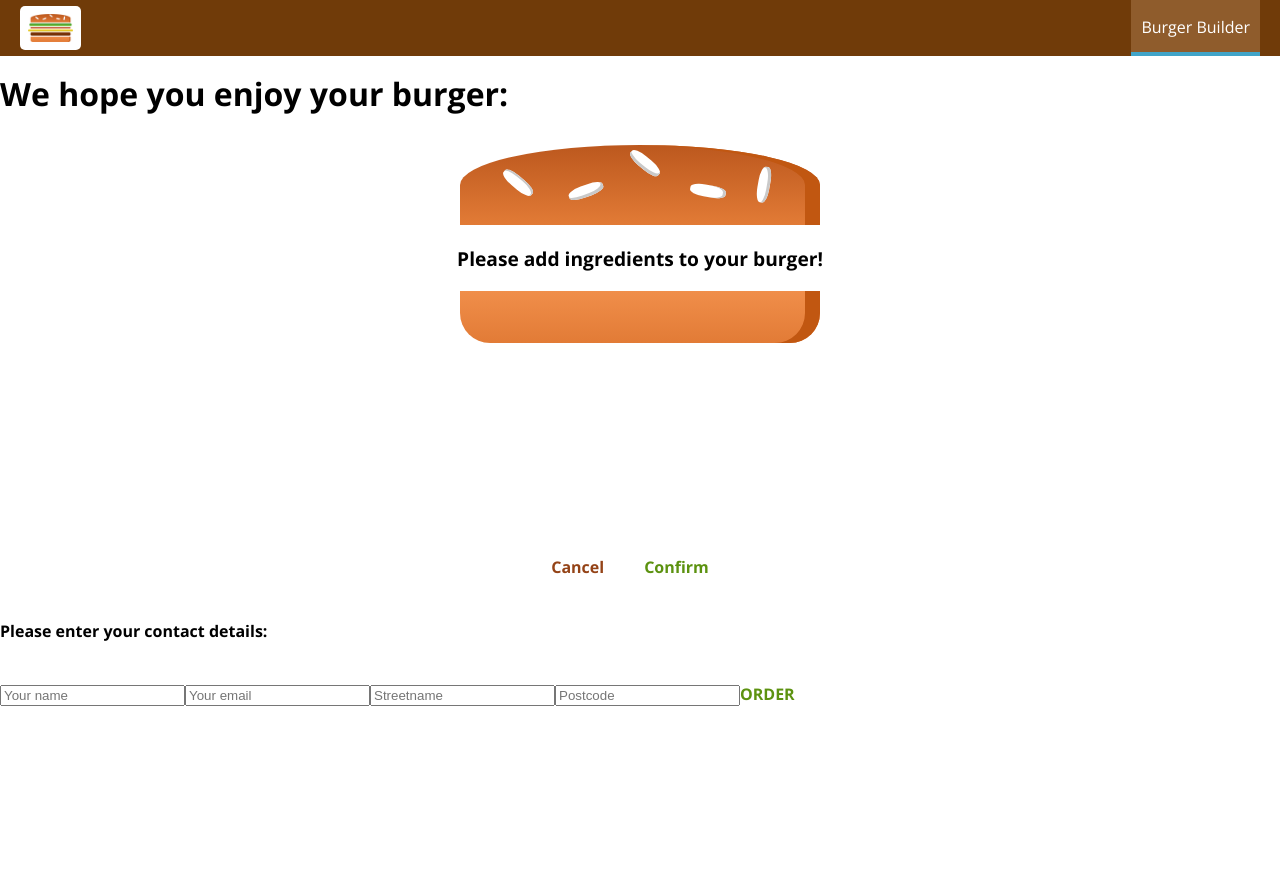
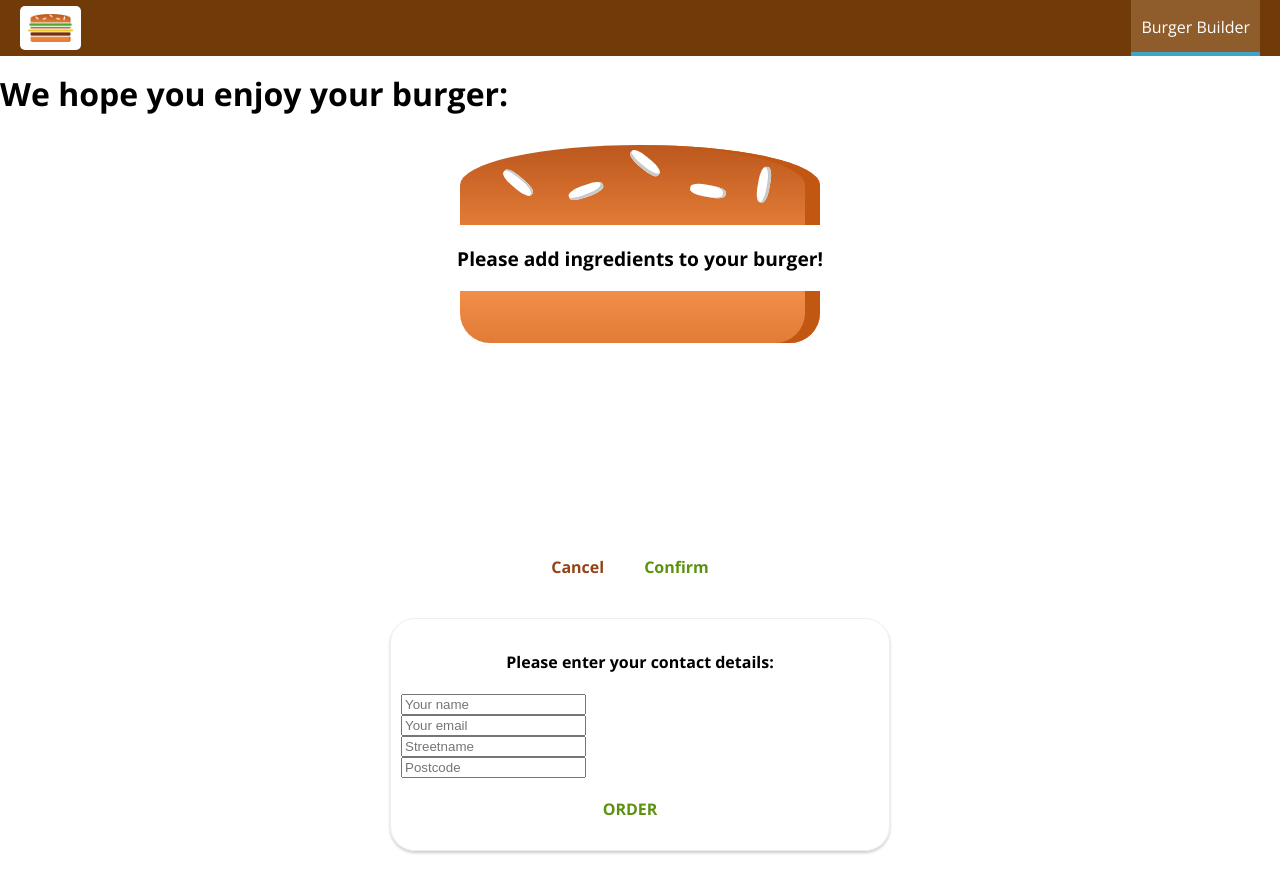
Before and after one commit to Mia5391/react-burger-builder, a React (Create React App) app: page /checkout in a window 1280 px wide. Both pictures are taken after a click on the button "Confirm". Before the commit the page ends 800 px from the top, so only its background shows below. Built offline with nearby package versions, Linux system fonts and the light colour scheme.

Commit message:
lightly style basic contact details form

```diff
--- a/src/containers/Checkout/Checkout.js
+++ b/src/containers/Checkout/Checkout.js
@@ -1,7 +1,7 @@
 import React, { Component } from 'react';
 import CheckoutSummary from '../../components/Order/CheckoutSummary/CheckoutSummary';
 import {Route} from 'react-router-dom';
-import ContactData from './ContactData/ContactData'
+import ContactData from './ContactData/ContactData';
 
 class Checkout extends Component {
     state = {
--- a/src/containers/Checkout/ContactData/ContactData.js
+++ b/src/containers/Checkout/ContactData/ContactData.js
@@ -1,5 +1,6 @@
 import React, {Component} from 'react';
 import Button from '../../../components/UI/Button/Button';
+import classes from './ContactData.module.css'
 
 
 class ContactData extends Component {
@@ -14,13 +15,13 @@
 
     render () {
         return (
-            <div>
+            <div className={classes.ContactData}>
                 <h4>Please enter your contact details:</h4>
                 <form>
-                    <input type="text" name="name" placeholder="Your name" />
-                    <input type="text" name="email" placeholder="Your email" />
-                    <input type="text" name="streetname" placeholder="Streetname" />
-                    <input type="text" name="postal" placeholder="Postcode" />
+                    <input className={classes.Input} type="text" name="name" placeholder="Your name" />
+                    <input className={classes.Input} type="text" name="email" placeholder="Your email" />
+                    <input className={classes.Input} type="text" name="streetname" placeholder="Streetname" />
+                    <input className={classes.Input} type="text" name="postal" placeholder="Postcode" />
                     <Button buttonType="Success">ORDER</Button>
                 </form>
             </div>
--- a/src/containers/Checkout/ContactData/ContactData.module.css
+++ b/src/containers/Checkout/ContactData/ContactData.module.css
@@ -2,6 +2,14 @@
     margin: 20px auto;
     width: 80%;
     text-align: center;
+    box-shadow: 0 2px 3px #ccc;
+    border: 1px solid #eee;
+    border-radius: 25px;
+    padding: 10px;
+    box-sizing: border-box;
+}
+.Input {
+    display: block;
 }
 
 @media (min-width: 600px) {
```
